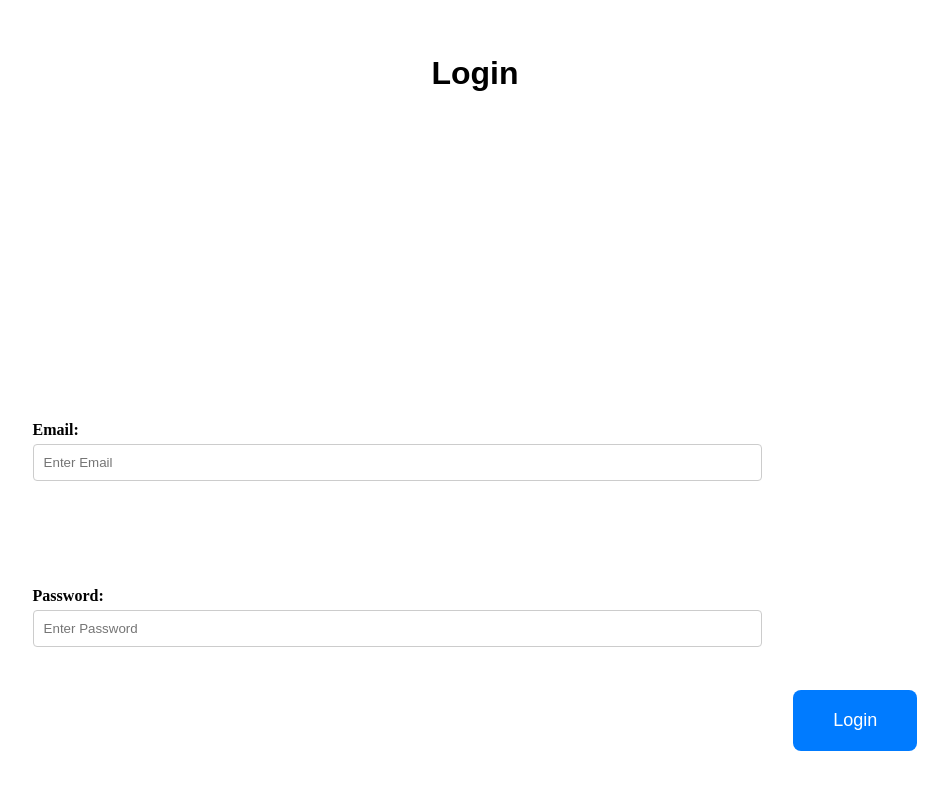
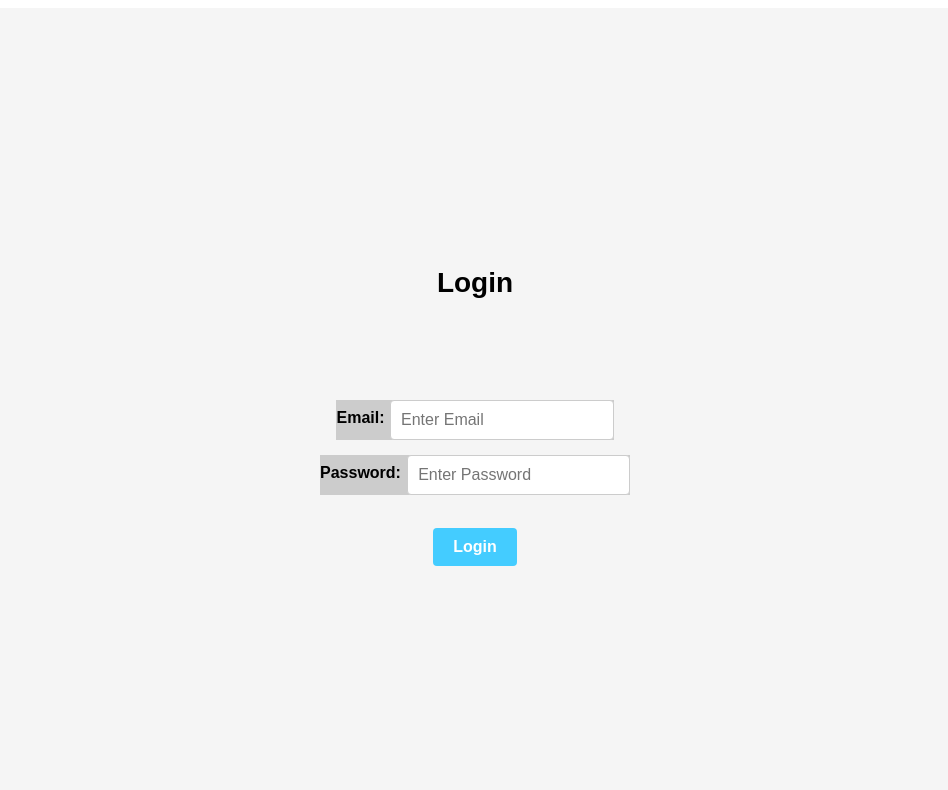
Before and after one commit to Sree-Harsha-PS/GTM4Health-Product, a React (Create React App) app: page /login in a window 1280 px wide. Shown: the top 790 px of the page, without its empty margins (165-1113 px from the left). Built offline with nearby package versions, Linux system fonts and the light colour scheme.

Commit message:
Enhanced CSS

```diff
--- a/src/components/LoginPage.jsx
+++ b/src/components/LoginPage.jsx
@@ -29,10 +29,11 @@ const LoginPage = () => {
   };
 
   return (
-    <div className="signup-container">
+    <div className="login-container">
       <h1 className="signup-title">Login</h1>
       <form onSubmit={handleLogin}>
-        <div className="form-field">
+      <div className='centrepage'>
+        <div className="log-field">
           <label htmlFor="email">Email:</label>
           <input
             type="email"
@@ -43,7 +44,7 @@ const LoginPage = () => {
             required
           />
         </div>
-        <div className="form-field">
+        <div className="log-field">
           <label htmlFor="password">Password:</label>
           <input
             type="password"
@@ -56,7 +57,8 @@ const LoginPage = () => {
         </div>
         <br />
         <div className="subm-row">
-          <button type="submit">Login</button>
+          <button className='login-btn' type="submit">Login</button>
+        </div>
         </div>
       </form>
     </div>
--- a/src/components/Logo.jsx
+++ b/src/components/Logo.jsx
@@ -1,10 +1,12 @@
 import React from "react";
 import imgP from "../img/logo.png";
+import Beta from "../img/beta.png";
 
 const Logo = () => {
   return (
     <div className="image">
       <img src={imgP} alt="logoH" className="logo" />
+      <img src={Beta} alt="betaV" className="beta" />
     </div>
   );
 };
--- a/src/components/SignupPage.jsx
+++ b/src/components/SignupPage.jsx
@@ -1,6 +1,8 @@
 import React, { useState } from 'react';
 import { useNavigate } from 'react-router-dom';
 import axios from 'axios';
+import Header from './Header';
+import Footer from './Footer';
 
 const Signup = () => {
   const [name, setName] = useState('');
@@ -39,6 +41,9 @@ const Signup = () => {
   };
 
   return (
+  <div>
+    <Header />
+    <div className="signupPage">
       <div className="signup-container">
         <h1>Sign Up</h1>
         <form onSubmit={handleSignup}>
@@ -143,12 +148,15 @@ const Signup = () => {
                 I agree to the terms and conditions of GTM4Health Platform
               </label>
             </div>
-          <button type="submit" disabled={!agreed}>
+            <button type="submit" className='btn-signup' disabled={!agreed}>
               Sign Up
             </button>
           </div>
         </form>
       </div>
+      </div>
+        < Footer />
+      </div>
   );
 };
 
--- a/src/styles.css
+++ b/src/styles.css
@@ -48,17 +48,18 @@
   background-color: #daf5ff;
   border: 2px solid #000;
   margin: 10px;
-  padding: 2%;
+  padding: 1.5%;
   border-radius: 5px;
   display: flex;
   flex-direction: column;
   flex: 0 0 auto;
-  width: auto;
+  width: 40%;
+  font-size: 22px;
 }
 
 .card ul {
   margin-top: 8px;
-  padding-right: 0;
+  padding-right: 25%;
 }
 .card li {
   margin-bottom: 5px;
@@ -73,10 +74,11 @@
 .footer {
   background-color: black;
   color: white;
-  padding: 20px;
+  padding: 18px;
   text-align: center;
   line-height: 1.5;
   width: 100%;
+  font-size: 24px;
 }
 
 .footer-content {
@@ -196,6 +198,11 @@ button {
   font-family: Arial, sans-serif;
 }
 
+.btn-signup{
+  padding: 15px 40px;
+  margin-bottom: 1.5%;
+}
+
 .button-container{
   align-self: center;
   margin:auto;
@@ -218,4 +225,83 @@ button:hover {
   flex-direction: column;
   align-items: center;
   margin-top: auto;
+
 }
+
+.login-container {
+  display: flex;
+  flex-direction: column;
+  align-items: center;
+  justify-content: center;
+  height: 100vh;
+  background-color: #f5f5f5;
+  font-family: Arial, sans-serif;
+  text-align: center; /* Added to center align the elements */
+  width: auto;
+}
+
+.signup-title {
+  font-size: 28px;
+  font-weight: bold;
+  margin-bottom: 8%;
+}
+
+.log-field {
+  display: flex;
+  flex-direction: row; /* Updated to display labels and inputs in a row */
+  margin-bottom: 15px;
+  background-color: #ccc;
+  align-items: center; /* Added to center align the label and input */
+}
+
+.log-field label {
+  display: flex;
+  flex-direction: row;
+  margin-bottom: 5px;
+  margin-right: 2%; /* Added to create space between label and input */
+}
+
+.log-field input[type="email"],
+.log-field input[type="password"] {
+  display: flex;
+  flex-direction: row;
+  font-size: 16px;
+  border: 1px solid #ccc;
+  border-radius: 4px;
+}
+
+.centrepage {
+  display: flex;
+  flex-direction: column;
+  width: 100%;
+  align-items: center;
+}
+
+.login-btn{
+  padding: 10px 20px;
+  font-size: 16px;
+  font-weight: bold;
+  background-color: #4cf;
+  color: #fff;
+  border: none;
+  border-radius: 4px;
+  cursor: pointer;
+}
+
+button[type="submit"]:hover {
+  background-color: #79E0EE;
+}
+
+.image {
+  display: flex;
+  align-items: center;
+}
+
+.logo {
+  width: 200px; /* Adjust the width of the logo image as needed */
+}
+
+.beta {
+  width: 80px; /* Adjust the width of the beta image as needed */
+  margin-bottom: 16px; /* Add some space between the logo and beta image */
+}
```
Also changed, not shown: src/components/Header.jsx (line endings or trailing spaces), src/img/beta.png (added). Lines whose indentation alone changed are shown as unchanged.
